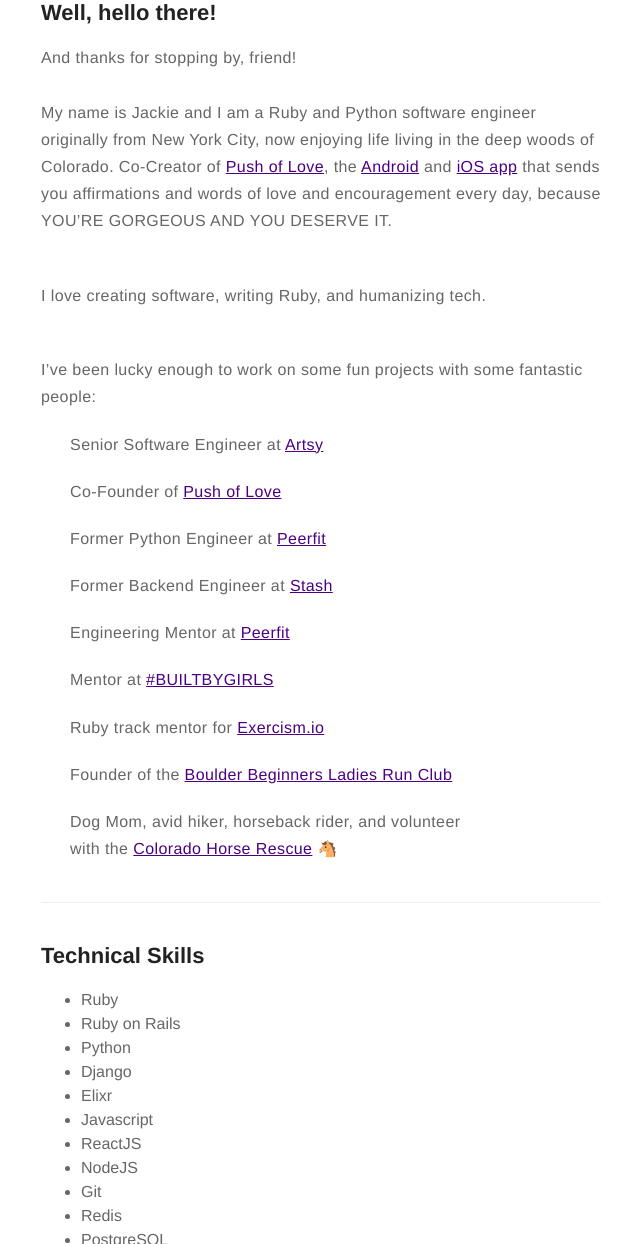
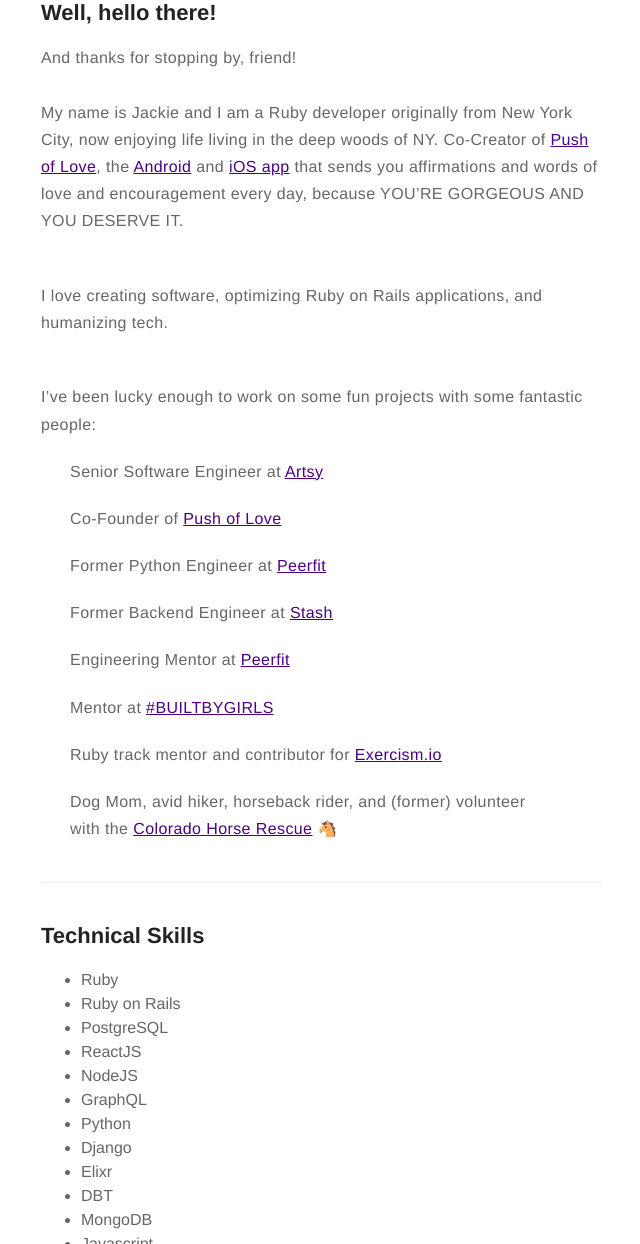
Before and after one commit to jpotts244/jpotts244.github.io, a Jekyll site: the page built from about.md, in a window 1280 px wide and 1400 px high, scrolled down 199 px. Shown: the part 156-1400 px from the top of the window, without its empty margins (319-959 px from the left). Built offline with Jekyll 4.4.1, drawn with Linux system fonts in a browser that asks for light colours; some of the changed text lies outside the part shown.

Commit message:
Update to 2021 info

```diff
--- a/about.md
+++ b/about.md
@@ -6,9 +6,10 @@
 
 <h2>Well, hello there!</h2>
 And thanks for stopping by, friend!<br><br>
-My name is Jackie and I am a Ruby and Python software engineer originally from New York City, now enjoying life living in the deep woods of Colorado. Co-Creator of [Push of Love](https://pushoflove.com/), the [Android](https://play.google.com/store/apps/details?id=com.pushoflove.app) and [iOS app](https://apps.apple.com/us/app/push-of-love/id1418962368) that sends you affirmations and words of love and encouragement every day, because YOU'RE GORGEOUS AND YOU DESERVE IT.<br><br>
+My name is Jackie and I am a Ruby developer originally from New York City, now enjoying life living in the deep woods of NY.
+Co-Creator of [Push of Love](https://pushoflove.com/), the [Android](https://play.google.com/store/apps/details?id=com.pushoflove.app) and [iOS app](https://apps.apple.com/us/app/push-of-love/id1418962368) that sends you affirmations and words of love and encouragement every day, because YOU'RE GORGEOUS AND YOU DESERVE IT.<br><br>
 
-I love creating software, writing Ruby, and humanizing tech.<br><br>
+I love creating software, optimizing Ruby on Rails applications, and humanizing tech.<br><br>
 
 I've been lucky enough to work on some fun projects with some fantastic people:<br>
 
@@ -30,12 +31,10 @@
 &nbsp;&nbsp;&nbsp;&nbsp;&nbsp;&nbsp;Mentor at [#BUILTBYGIRLS](https://www.builtbygirls.com/)
 
 
-&nbsp;&nbsp;&nbsp;&nbsp;&nbsp;&nbsp;Ruby track mentor for [Exercism.io](https://exercism.io/)
-
-&nbsp;&nbsp;&nbsp;&nbsp;&nbsp;&nbsp;Founder of the [Boulder Beginners Ladies Run Club](https://www.meetup.com/Boulder-Ladies-Beginner-Runners-Meetup-Group/)
+&nbsp;&nbsp;&nbsp;&nbsp;&nbsp;&nbsp;Ruby track mentor and contributor for [Exercism.io](https://exercism.io/)
 
 
-&nbsp;&nbsp;&nbsp;&nbsp;&nbsp;&nbsp;Dog Mom, avid hiker, horseback rider, and volunteer <br>
+&nbsp;&nbsp;&nbsp;&nbsp;&nbsp;&nbsp;Dog Mom, avid hiker, horseback rider, and (former) volunteer <br>
 &nbsp;&nbsp;&nbsp;&nbsp;&nbsp;&nbsp;with the [Colorado Horse Rescue](https://www.chr.org/) 🐴
 
 ---
@@ -45,15 +44,18 @@
 <ul class="skill-list">
 	<li>Ruby</li>
 	<li>Ruby on Rails</li>
+	<li>PostgreSQL</li>
+	<li>ReactJS</li>
+	<li>NodeJS</li>
+	<li>GraphQL</li>
 	<li>Python</li>
 	<li>Django</li>
 	<li>Elixr</li>
+	<li>DBT</li>
+	<li>MongoDB</li>
 	<li>Javascript</li>
-	<li>ReactJS</li>
-	<li>NodeJS</li>
 	<li>Git</li>
 	<li>Redis</li>
-	<li>PostgreSQL</li>
 	<li>MySQL</li>
 	<li>Heroku</li>
 	<li>Amazon Web Services</li>
@@ -65,9 +67,3 @@
 <br>
 
 ---
-
-<h2>Check out the Colorado Horse Rescue</h2>
-
-![Babies](../assets/images/babies.jpg)
-
-Learn more and support horse rescue in your area and in the United States [here](https://www.chr.org/)
```
Also changed, not shown: events.md (+1 -5 lines).
